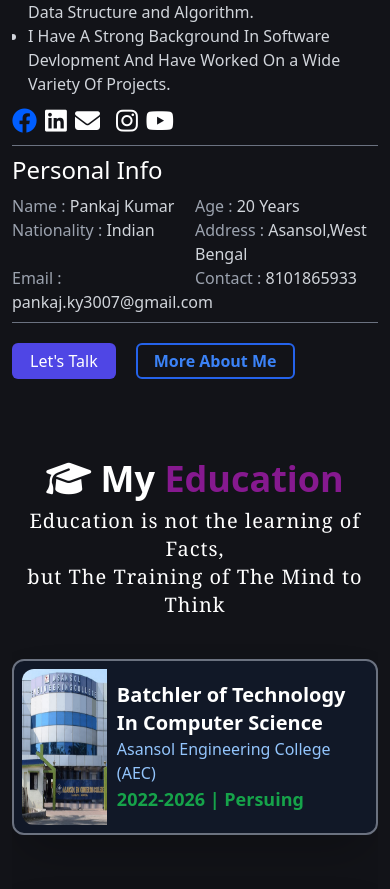
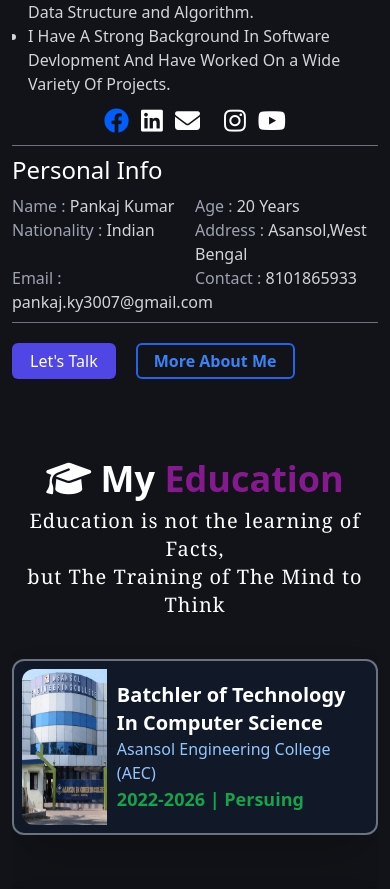
Before and after one commit to PankajKumar1947/pankaj-portfolio, a React (Vite) app: page / in a window 390 px wide. Shown: the part 1145-2034 px from the top of the page. Built offline with nearby package versions, Linux system fonts and the light colour scheme.

Commit message:
again improved mobile responsive

```diff
--- a/src/Component/About/About.jsx
+++ b/src/Component/About/About.jsx
@@ -20,7 +20,7 @@ const About = () => {
                     <li>I Have A Strong Background In Software Devlopment And Have Worked On a Wide Variety Of Projects.</li>
                 </ul>
 
-              <div className="mt-6 flex gap-2 text-xl">
+              <div className="mt-6 flex gap-3 justify-center text-xl">
                 <i className="fa-brands fa-facebook fa-lg text-[#005eff] cursor-pointer" ></i>
                 <i className="fa-brands fa-linkedin fa-lg hover:text-[#075ae9] cursor-pointer" ></i>
                 <i className="fa-solid fa-envelope fa-lg hover:text-[#187728] cursor-pointer" ></i>
```
